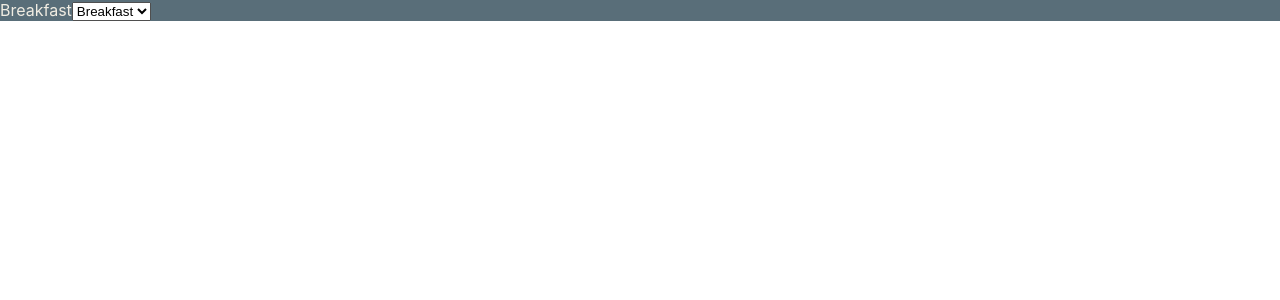
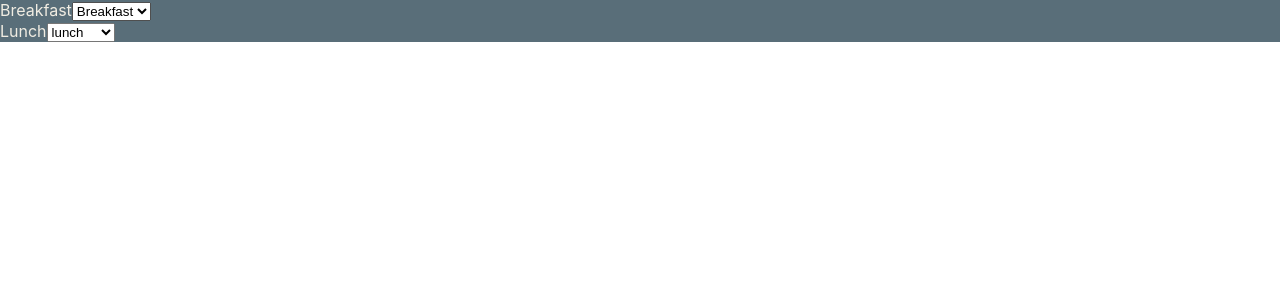
Before and after one commit to Farnooshmo/ladix, a React (Create React App) app: page / in a window 1280 px wide. Shown: the top 300 px of the page. Built offline with nearby package versions, Linux system fonts and the light colour scheme.

Commit message:
Update DietForm.js

```diff
--- a/src/components/DietForm.js
+++ b/src/components/DietForm.js
@@ -1,10 +1,11 @@
 import Breakfast from "./Breakfast";
+import Lunch from "./Lunch";
 
 function DietForm() {
   return (
     <div>
-<Breakfast />
-
+      <Breakfast />
+      <Lunch />
     </div>
   );
 }
```
